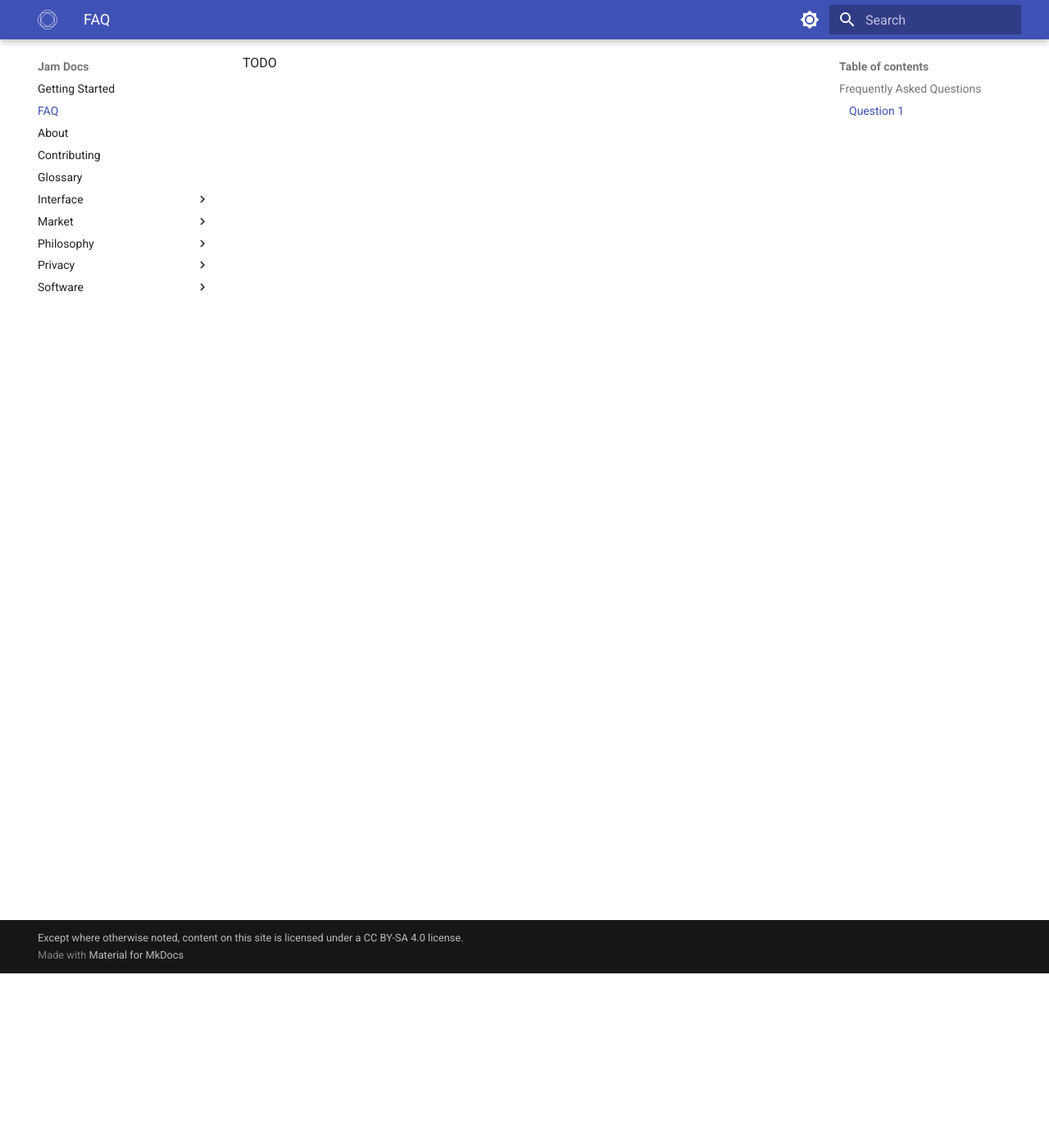
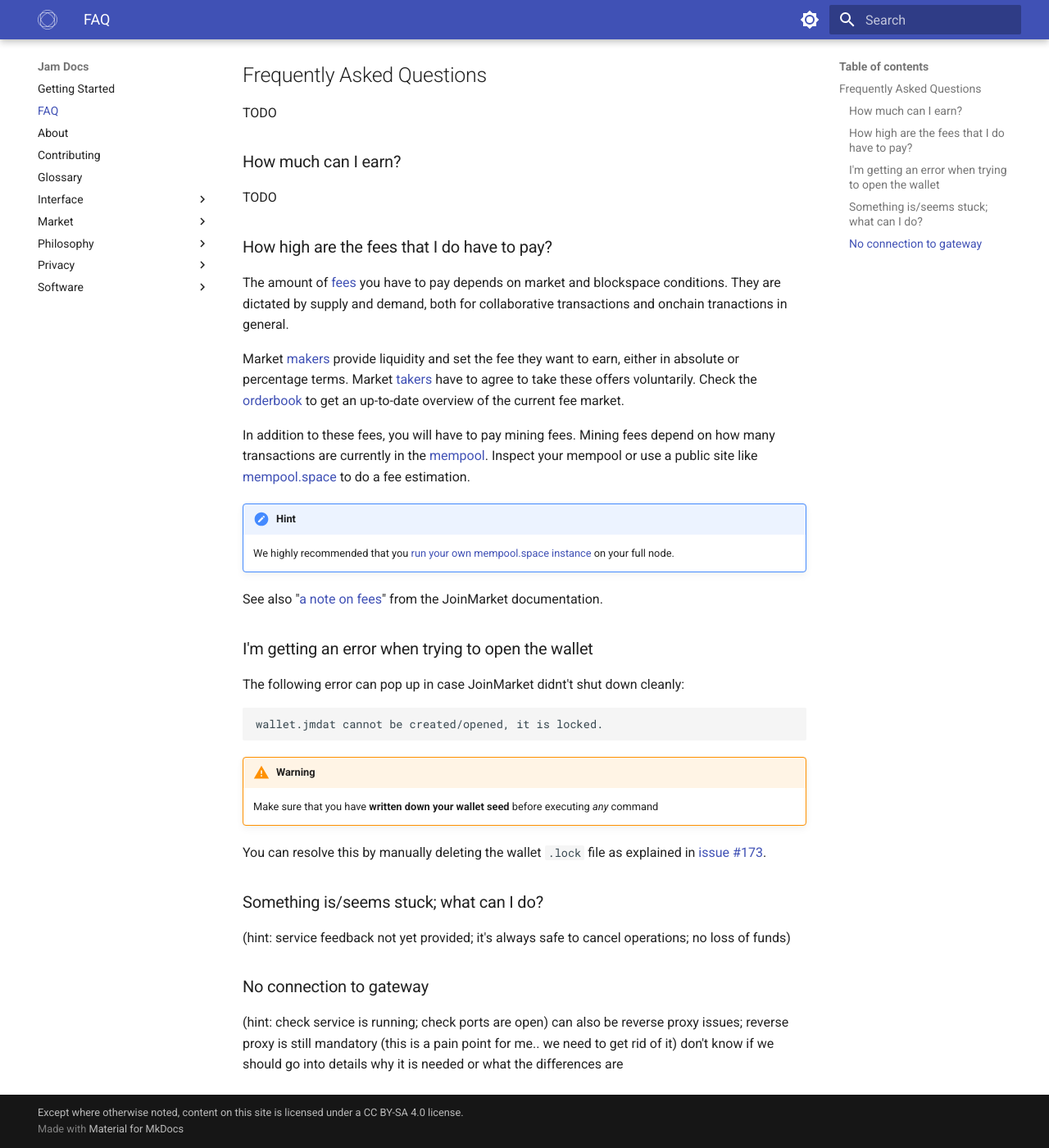
Before and after one commit to joinmarket-webui/jamdocs, an MkDocs documentation site: the page built from docs/FAQ.md, in a window 1280 px wide and 1400 px high, scrolled down 213 px. Shown: the whole window at 82% size. Built offline with MkDocs 1.6.1 and Material for MkDocs 9.7.7, drawn with Linux system fonts in a browser that asks for light colours; some of the changed text lies outside the part shown.

Commit message:
docs(faq): first iteration
WIP

````diff
--- a/docs/FAQ.md
+++ b/docs/FAQ.md
@@ -1,7 +1,74 @@
 # FAQ
+
+Have a question that is not listed here? Let us know!
+
+[:octicons-arrow-right-24: Contributing][contribute]
+
+[contribute]: contribute.md
 
 ## Frequently Asked Questions
 
-### Question 1
+TODO
+
+### How much can I earn?
 
 TODO
+
+### How high are the fees that I do have to pay?
+
+The amount of [fees][fees] you have to pay depends on market and blockspace
+conditions. They are dictated by supply and demand, both for collaborative
+transactions and onchain tranactions in general.
+
+Market [makers][glossary] provide liquidity and set the fee they want to earn,
+either in absolute or percentage terms. Market [takers][glossary] have to agree
+to take these offers voluntarily. Check the [orderbook][orderbook] to get an
+up-to-date overview of the current fee market.
+
+In addition to these fees, you will have to pay mining fees. Mining fees depend
+on how many transactions are currently in the [mempool][glossary]. Inspect your
+mempool or use a public site like [mempool.space][ms] to do a fee estimation.
+
+!!! hint
+
+    We highly recommended that you [run your own mempool.space
+    instance][ms-install] on your full node.
+
+See also "[a note on fees][fee-note]" from the JoinMarket documentation.
+
+[fee-note]: https://github.com/JoinMarket-Org/joinmarket-clientserver/blob/master/docs/tumblerguide.md#a-note-on-fees
+[fees]: market/fees.md
+[orderbook]: market/orderbook
+[glossary]: /glossary
+[ms]: https://mempool.space/
+[ms-install]: https://github.com/mempool/mempool#one-click-installation
+
+### I'm getting an error when trying to open the wallet
+
+The following error can pop up in case JoinMarket didnt't shut down cleanly:
+
+```
+wallet.jmdat cannot be created/opened, it is locked.
+```
+
+!!! warning
+    Make sure that you have **written down your wallet seed** before executing
+    *any* command
+
+You can resolve this by manually deleting the wallet `.lock` file as explained
+in [issue #173][lockfile-issue].
+
+
+[lockfile-issue]: https://github.com/joinmarket-webui/joinmarket-webui/issues/173#issuecomment-1069086553
+
+### Something is/seems stuck; what can I do?
+
+(hint: service feedback not yet provided; it's always safe to cancel operations;
+no loss of funds)
+
+### No connection to gateway
+
+(hint: check service is running; check ports are open) can also be reverse proxy
+issues; reverse proxy is still mandatory (this is a pain point for me.. we need
+to get rid of it) don't know if we should go into details why it is needed or
+what the differences are
````
